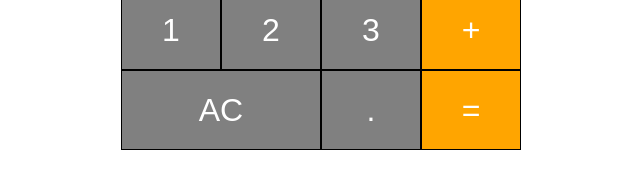
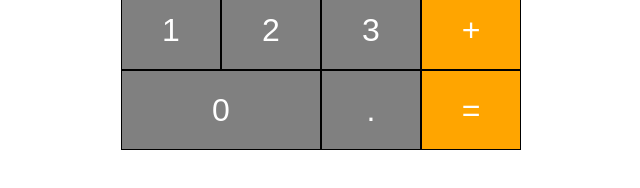
Before and after one commit to husainhanda/calculator, a plain HTML site: page index.html in a window 1280 px wide. Shown: the part 558-746 px from the top of the page, 319-959 px from the left. Drawn offline with Linux system fonts and the light colour scheme.

Commit message:
Update index.html

```diff
--- a/index.html
+++ b/index.html
@@ -41,7 +41,7 @@
 
             	<div class="row">
 
-  				<button class="number zero-btn" value="0">AC</button>
+  				<button class="number zero-btn" value="0">0</button>
   				<button class="decimal" value=".">.</button>
   				<button class="equal-sign" value="=">=</button>
   			</div>
```
